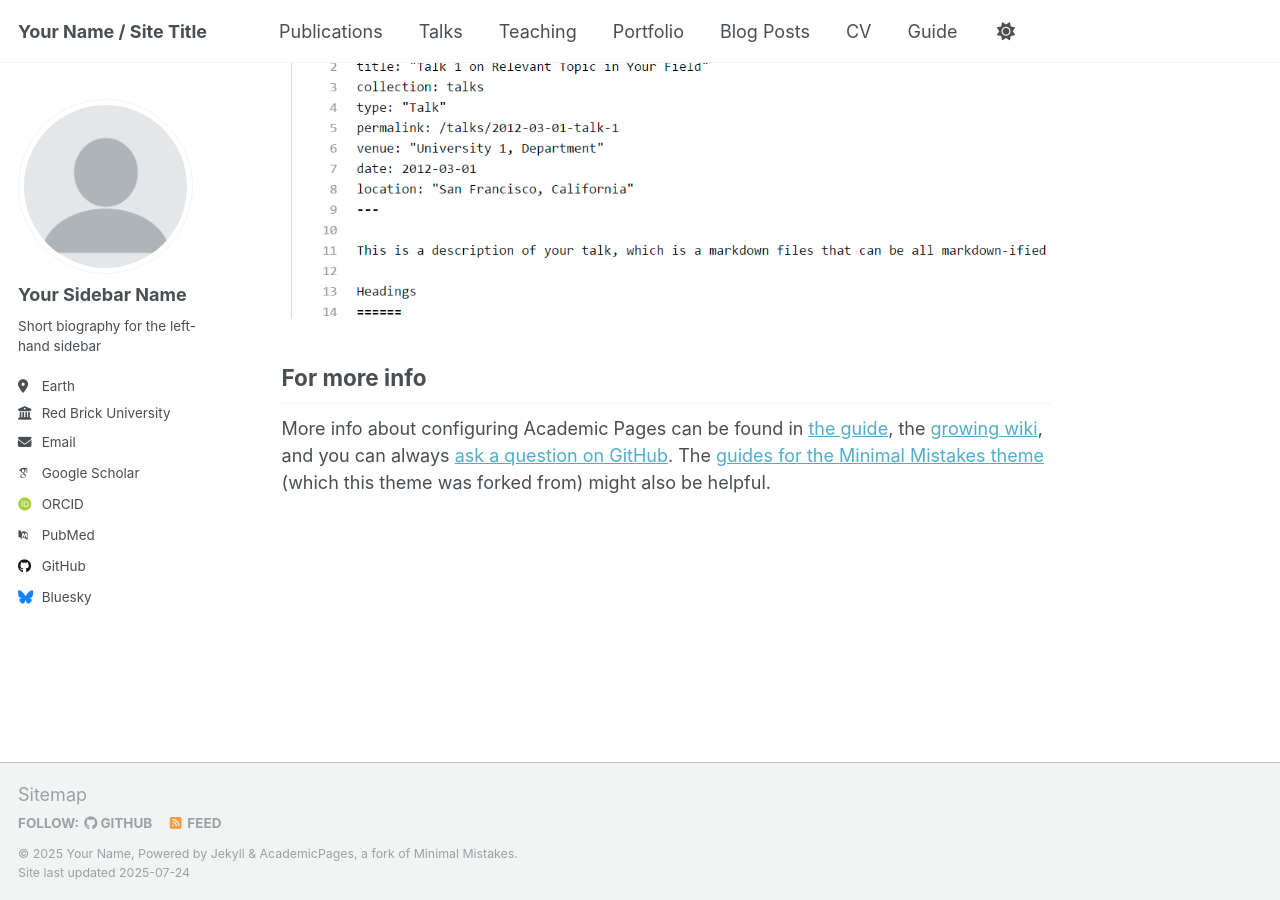
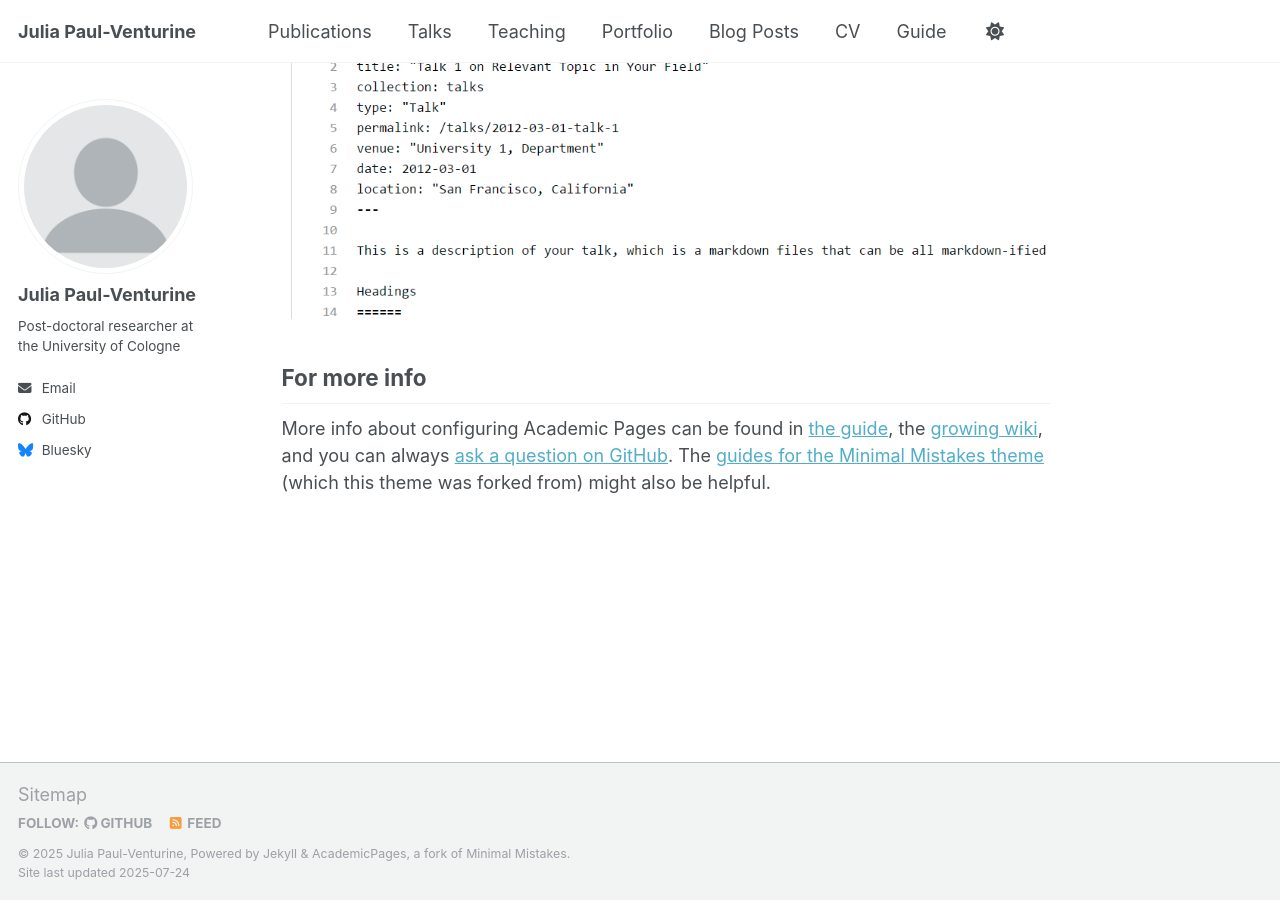
Before and after one commit to julia-paulventurine/julia-paulventurine.github.io, a Jekyll site: the page built from _pages/about.md, in a window 1280 px wide and 900 px high, scrolled down 2880 px. Built offline with Jekyll 4.4.1, drawn with Linux system fonts in a browser that asks for light colours; some web fonts are replaced; a script that is not in the unit is left out.

Commit message:
Update _config.yml

```diff
--- a/_config.yml
+++ b/_config.yml
@@ -9,13 +9,12 @@
 # Basic Site Settings
 locale                   : "en-US"
 site_theme               : "default"
-title                    : "Your Name / Site Title"
-title_separator          : "-"
-name                     : &name "Your Name"
+title                    : "Julia Paul-Venturine"
+name                     : &name "Julia Paul-Venturine"
 description              : &description "personal description"
-url                      : https://academicpages.github.io # the base hostname & protocol for your site e.g. "https://[your GitHub username].github.io" or if you already have some other page hosted on Github then use "https://[your GitHub username].github.io/[Your Repo Name]"
+url                      : https://julia-paulventurine.github.io/website # the base hostname & protocol for your site e.g. "https://[your GitHub username].github.io" or if you already have some other page hosted on Github then use "https://[your GitHub username].github.io/[Your Repo Name]"
 baseurl                  : "" # the subpath of your site, e.g. "/blog"
-repository               : "academicpages/academicpages.github.io"
+repository               : "julia-paulventurine.github.io/website"
 
 # Site Author - The following control what appear as part of the author content on the side bar.
 #               If a field is blank the icon and link will not appear, otherwise it will be shown.
@@ -23,22 +22,21 @@
 author:
   # Biographic information
   avatar           : "profile.png"
-  name             : "Your Sidebar Name"
+  name             : "Julia Paul-Venturine"
   pronouns         : # example: "she/her"
-  bio              : "Short biography for the left-hand sidebar"
-  location         : "Earth"
-  employer         : "Red Brick University"
+  bio              : "Post-doctoral researcher at the University of Cologne"
+  #employer         : "Red Brick University"
   uri              : # URL
-  email            : "none@example.org"
+  email            : "julia.paul-venturine@psemail.eu"
 
   # Academic websites
   academia         : # URL
   arxiv            : # URL - Update with the correct link to your profile
-  googlescholar    : "https://scholar.google.com/citations?user=PS_CX0AAAAAJ"
+  #googlescholar    : "https://scholar.google.com/citations?user=PS_CX0AAAAAJ"
   impactstory      : # URL
-  orcid            : "http://orcid.org/yourorcidurl"
+  #orcid            : "http://orcid.org/yourorcidurl"
   semantic         : # URL
-  pubmed           : "https://www.ncbi.nlm.nih.gov/pubmed/?term=john+snow"
+  #pubmed           : "https://www.ncbi.nlm.nih.gov/pubmed/?term=john+snow"
   researchgate     : # URL
   scopus           : # URL
 
@@ -226,7 +224,7 @@
     output: true
     permalink: /:collection/:path/
   talks:
-    output: true
+    output: false
     permalink: /:collection/:path/
 
 
```
